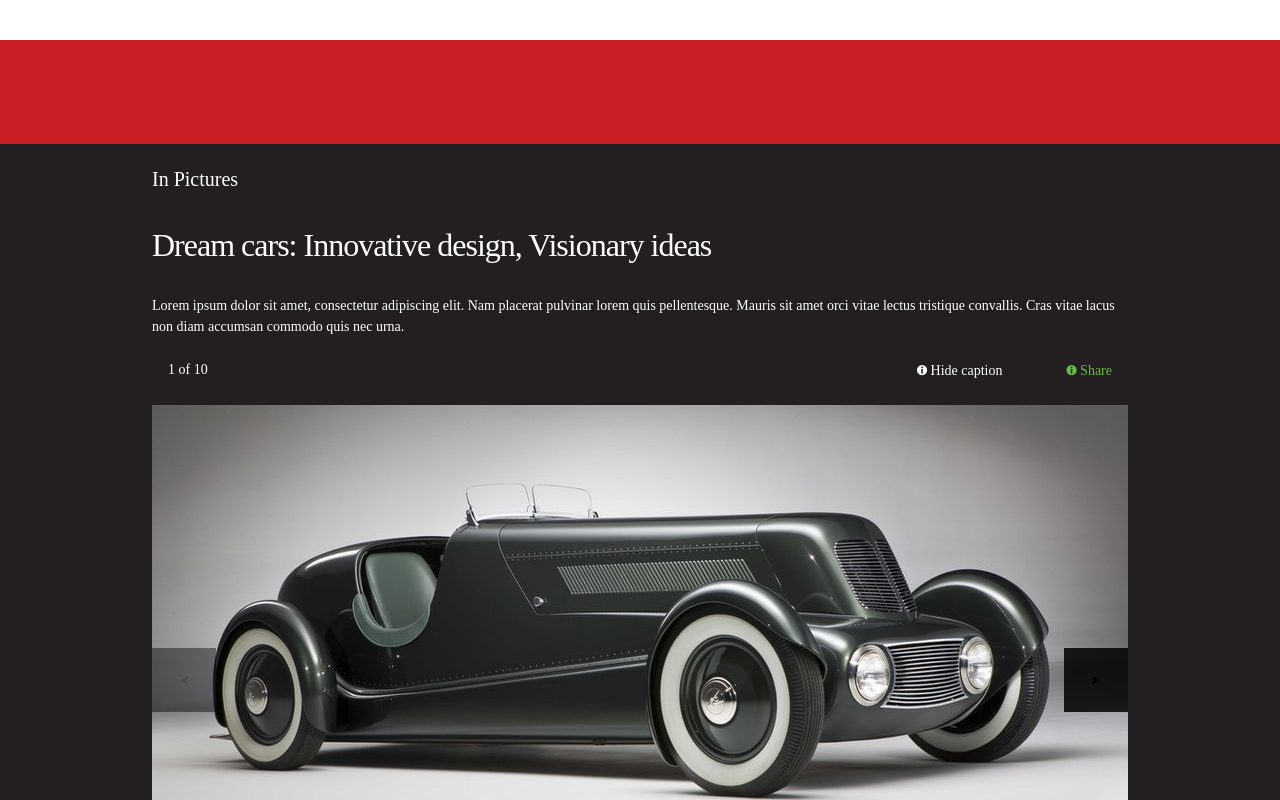
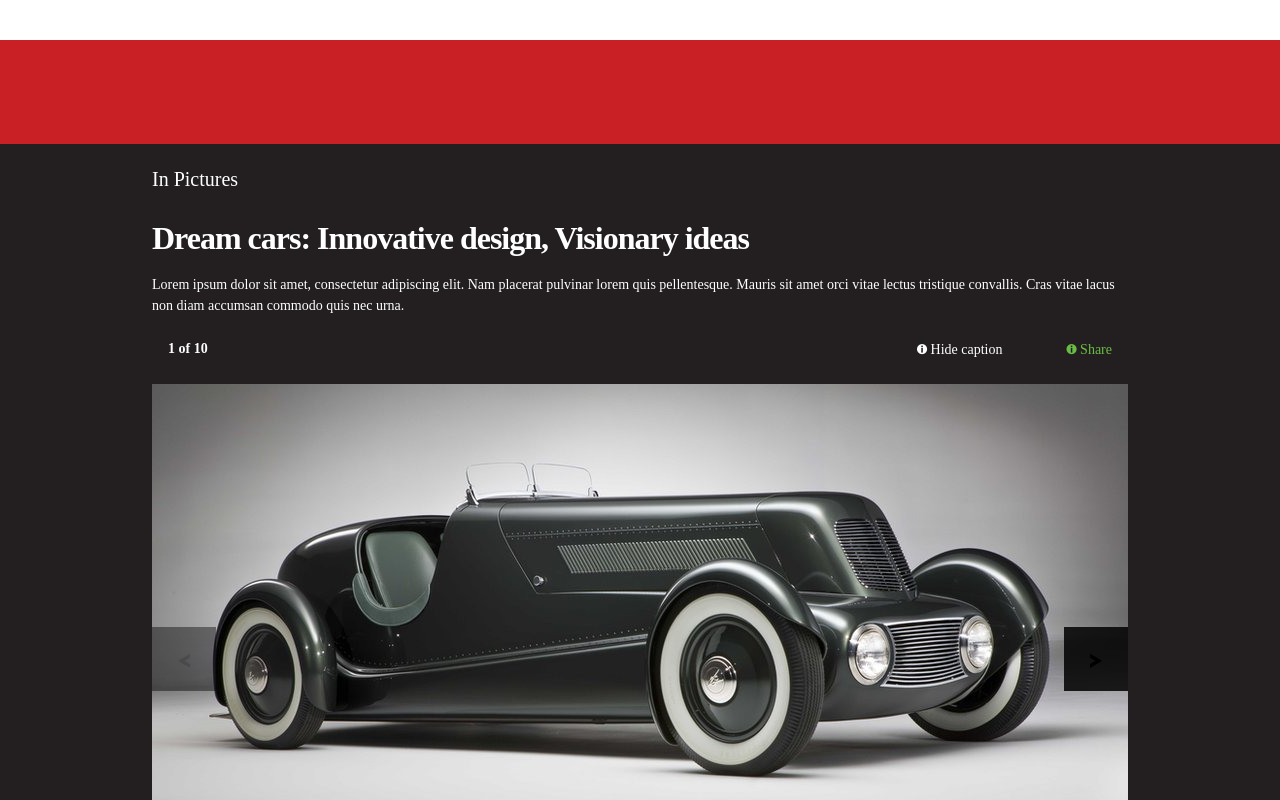
Before and after one commit to simonsinclair/in-pictures, a website: page public/index.html in a window 1280 px wide. Shown: the top 800 px of the page. Drawn offline with nearby package versions, Linux system fonts and the light colour scheme; files that its build step writes are made by us from their sources.

Commit message:
Style polish

```diff
--- a/sass/_gallery.scss
+++ b/sass/_gallery.scss
@@ -22,6 +22,7 @@ $active-thumb: #ED1C24;
 	}
 		.gallery__image-of {
 			float: left;
+			font-weight: bold;
 			margin: 0 8px 0;
 			padding: 8px;
 		}
@@ -64,6 +65,7 @@ $active-thumb: #ED1C24;
 		.gallery__next,
 		.gallery__previous {
 			background-color: rgba(0,0,0,0.85);
+			font-size: 22px;
 			height: 64px;
 			line-height: 64px;
 			position: absolute;
@@ -98,6 +100,7 @@ $active-thumb: #ED1C24;
 		ul {
 			margin-top: 0;
 			margin-bottom: 0;
+			transition: transform 150ms cubic-bezier(0.215, 0.61, 0.355, 1);
 		}
 		li {
 			background-color: #000;
--- a/sass/main.scss
+++ b/sass/main.scss
@@ -38,8 +38,12 @@ body {
 h1 {}
 h2 {
 	font-size: 32px;
-	font-weight: normal;
+	margin: 12px 0;
 	letter-spacing: -1px;
+
+	~ p {
+		margin-top: 0;
+	}
 }
 h3 {
 	font-size: 20px;
```
